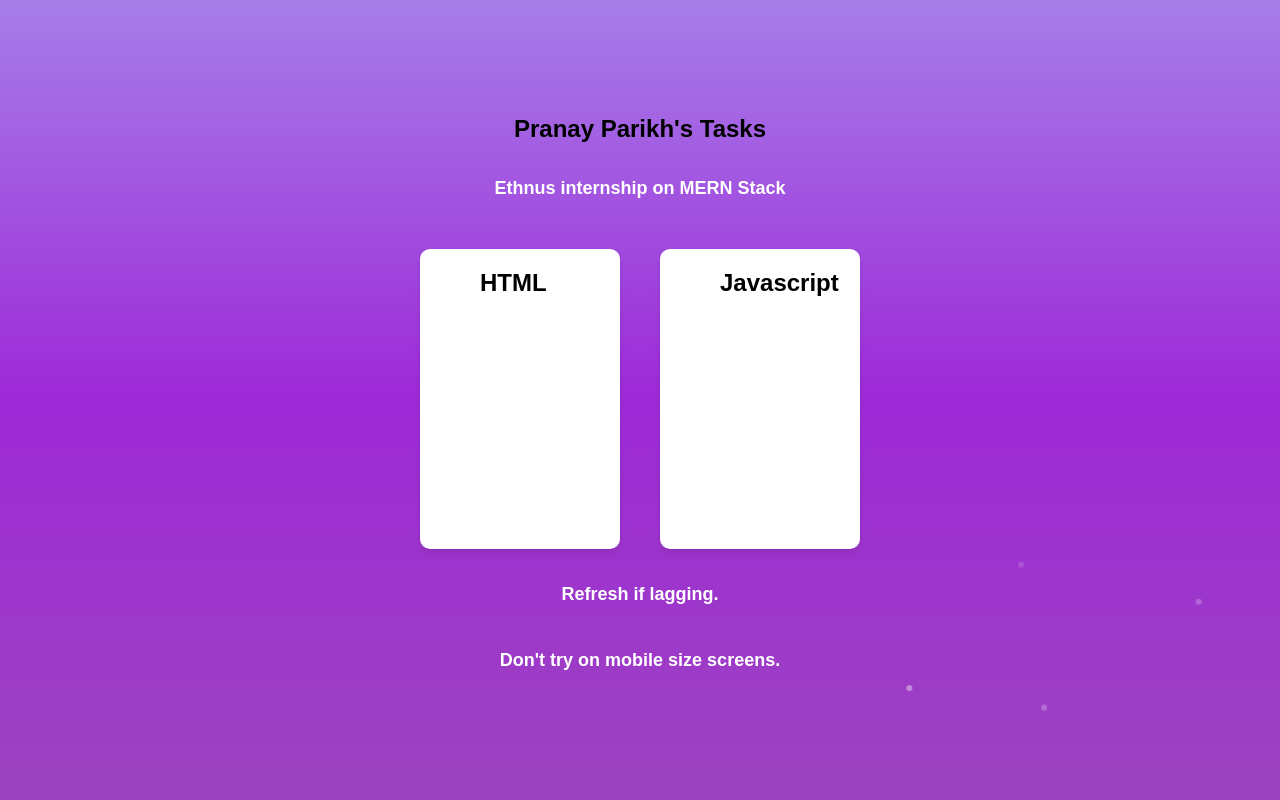
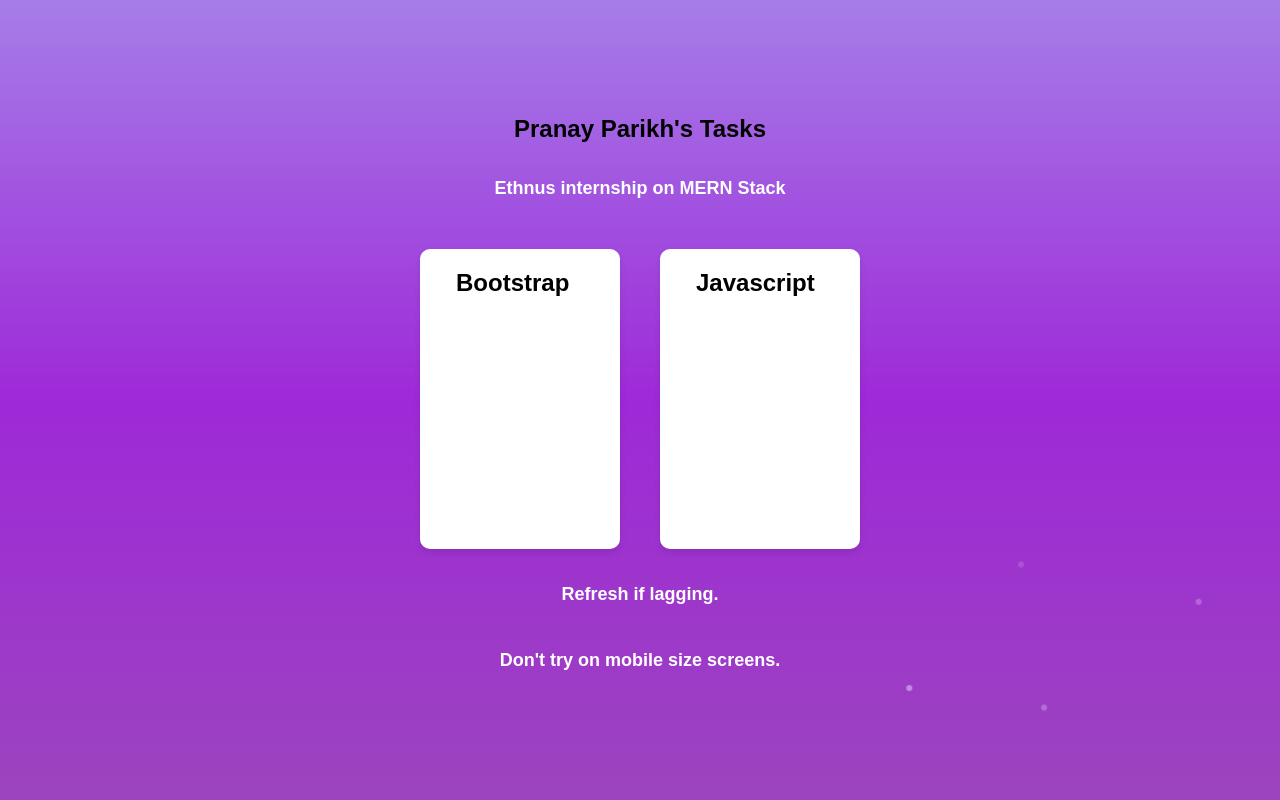
Before and after one commit to arey-pranay/Ethnus_IS_2, a plain HTML site: page index.html in a window 1280 px wide. Shown: the top 800 px of the page. Drawn offline with Linux system fonts and the light colour scheme.

Commit message:
Update index.html

```diff
--- a/index.html
+++ b/index.html
@@ -16,7 +16,7 @@
       }
 
       .techname {
-        margin-left: 25%;
+        margin-left: 10%;
       }
 
       .page-title {
@@ -144,7 +144,7 @@
     <div class="card-container">
       <div class="card">
         <div class="card-content">
-          <h2 class="techname">HTML</h2>
+          <h2 class="techname">Bootstrap</h2>
           <div class="links">
             <a href="./Bootstrap/Task1.html">Task 1</a>
             <a href="./Bootstrap/Task2.html">Task 2</a>
```
